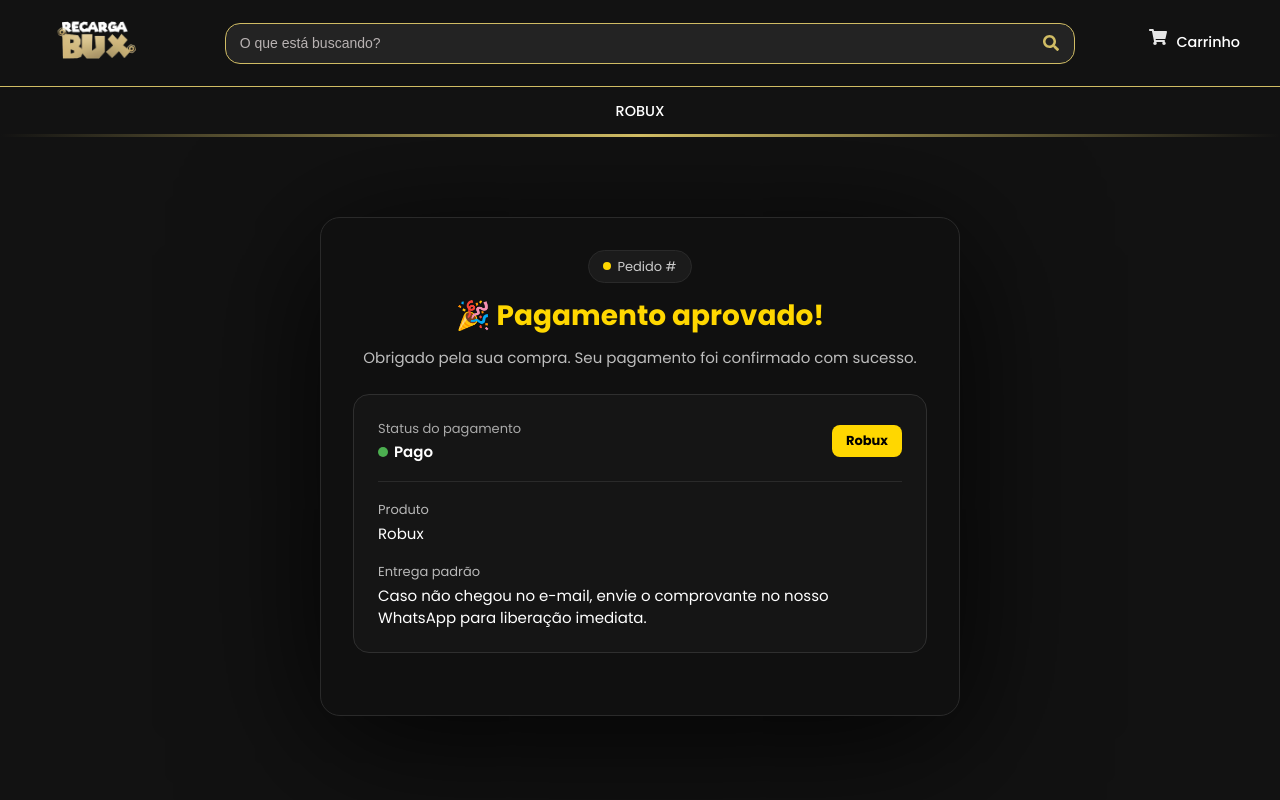
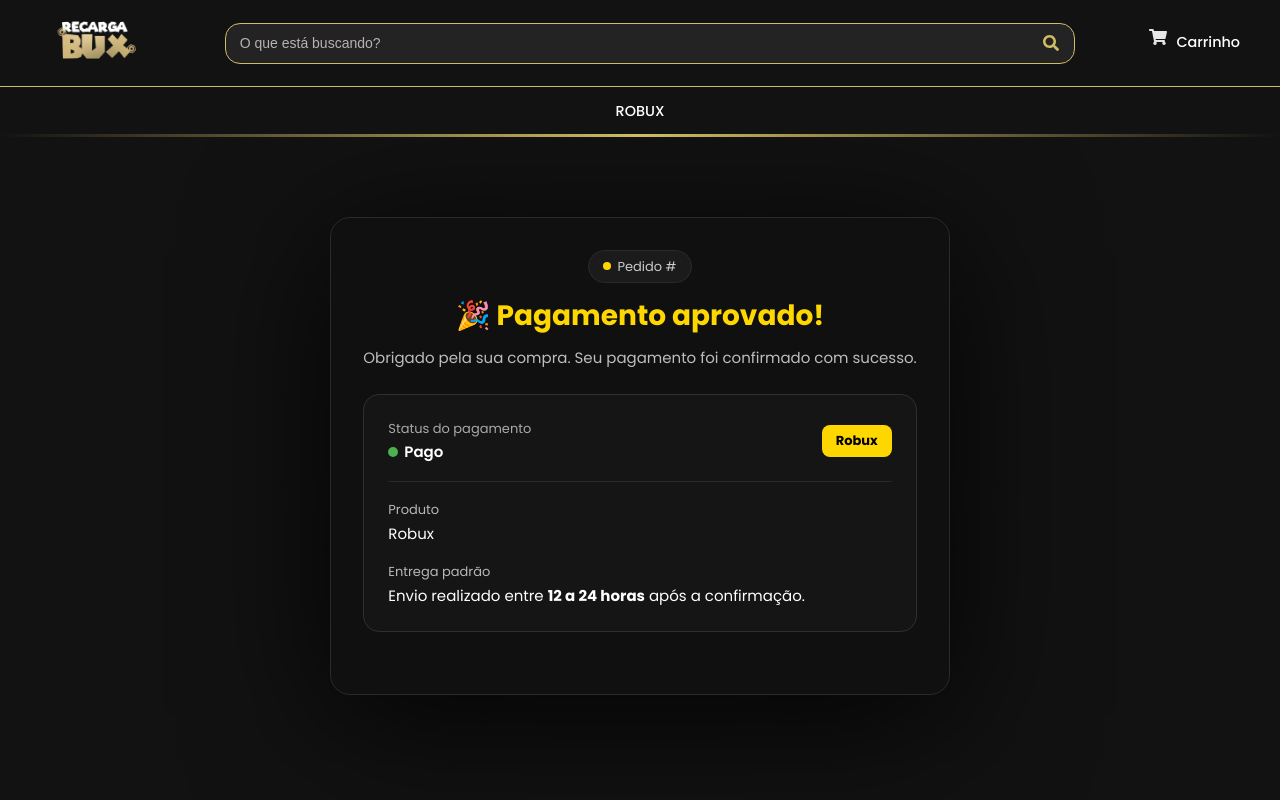
Before and after one commit to devpikapequena-svg/rbwht, a Next.js app: page /sucess in a window 1280 px wide. Shown: the top 800 px of the page. Built offline with nearby package versions, Linux system fonts and the light colour scheme.

Commit message:
Update page.tsx

```diff
--- a/app/sucess/page.tsx
+++ b/app/sucess/page.tsx
@@ -70,9 +70,9 @@
               <p className="sucess-info-value">Robux</p>
             </div>
             <div>
-              <p className="sucess-info-label">Entrega padrão</p>
+<p className="sucess-info-label">Entrega padrão</p>
 <p className="sucess-info-value">
-  Caso não chegou no e-mail, envie o comprovante no nosso WhatsApp para liberação imediata.
+  Envio realizado entre <strong>12 a 24 horas</strong> após a confirmação.
 </p>
 
             </div>
```
